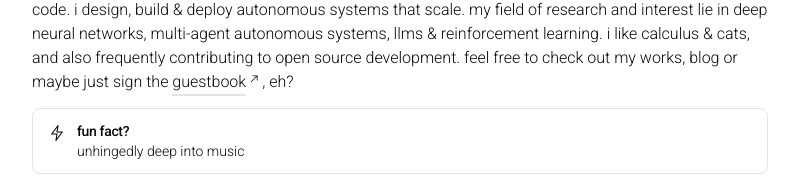
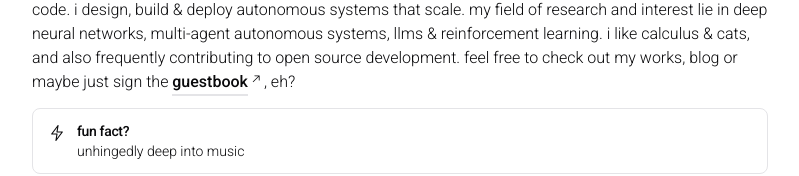
Before and after one commit to FireHead90544/w3, a Next.js app: page / in a window 1280 px wide. Shown: the part 206-382 px from the top of the page, without its empty margins (240-1039 px from the left). Built offline with nearby package versions, Linux system fonts and the light colour scheme.

Commit message:
feat: add bold prop to internal link component

```diff
--- a/components/(misc)/InternalLink.tsx
+++ b/components/(misc)/InternalLink.tsx
@@ -6,13 +6,14 @@ interface InternalLinkProps extends LinkProps {
   text: string | React.ReactNode,
   target?: "_blank" | "_self" | "_parent" | "_top",
   rel?: string,
-  fakeExternal?: boolean
+  fakeExternal?: boolean,
+  bold?: boolean
 }
 
-const InternalLink = ({ text, fakeExternal, ...props }: InternalLinkProps) => {
+const InternalLink = ({ text, fakeExternal, bold, ...props }: InternalLinkProps) => {
   return (
     <Link className="inline-flex w-fit items-center text-foreground hover:text-muted-foreground duration-200" {...props}>
-      <span className="border-b-2">{text}</span>
+      <span className={`border-b-2 ${bold && "font-medium"}`}>{text}</span>
       {(props.target==="_blank" || fakeExternal) && <ArrowTopRight className="relative -top-1 scale-75" />}
     </Link>
   )
```
